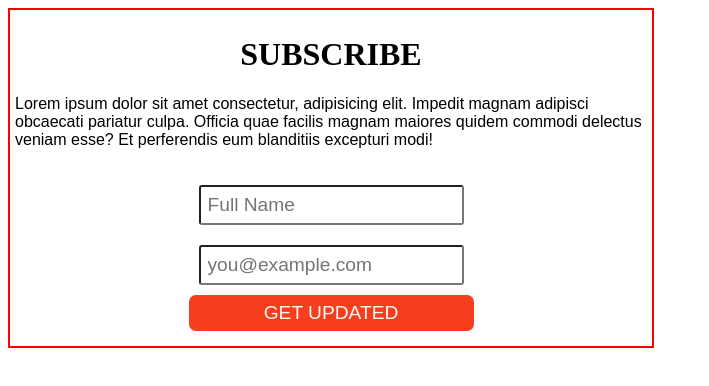
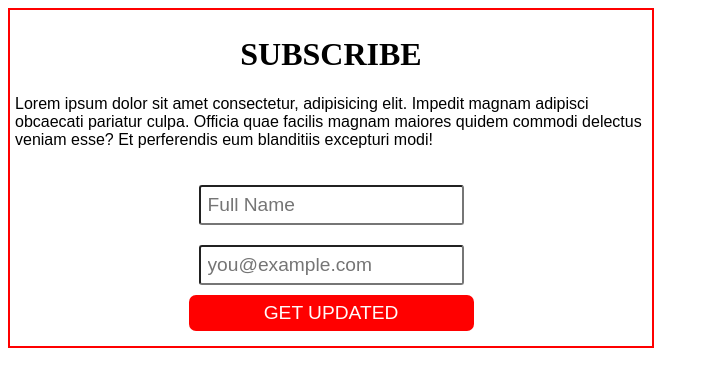
Before and after one commit to 93mcqmil/McQueen-Components, a React (Vite) app: page / in a window 1280 px wide. Shown: the top 386 px of the page, without its empty margins (0-709 px from the left). Built offline with nearby package versions, Linux system fonts and the light colour scheme.

Commit message:
Button changes color when getting clicked

```diff
--- a/src/Components/Form/Form.scss
+++ b/src/Components/Form/Form.scss
@@ -17,7 +17,7 @@
 Button {
   font-size: larger;
   width: 100%;
-  background-color: $button-background-color;
+  // background-color: $button-background-color;
   color: $button-font-color;
   padding: 7px;
   border-radius: 7px;
--- a/src/Components/Form/Form.tsx
+++ b/src/Components/Form/Form.tsx
@@ -5,9 +5,10 @@ const Form = () => {
   const [buttonText, setButtonText] = useState("GET UPDATED");
   const [buttonColor, setButtonColor] = useState("red");
   const handleClick = () => {
+    event?.preventDefault();
     if (buttonText === "GET UPDATED") {
       setButtonText("YOU ARE UPDATED ✓");
-      setButtonColor("green");
+      setButtonColor("Green");
     } else {
       setButtonText("GET UPDATED");
       setButtonColor("red");
@@ -38,7 +39,11 @@ const Form = () => {
             />
           </div>
 
-          <button className='Button' onClick={handleClick}>
+          <button
+            className='Button'
+            onClick={handleClick}
+            style={{ backgroundColor: buttonColor }}
+          >
             {buttonText}
           </button>
         </form>
--- a/src/Components/sass/_fontStyle.scss
+++ b/src/Components/sass/_fontStyle.scss
@@ -4,3 +4,4 @@ $font-family-paragraph: sans-serif;
 //Button
 $button-background-color: rgb(246, 61, 28);
 $button-font-color: rgba(255, 255, 255, 0.979);
+$button-updated-green: rgb(11, 193, 11);
```
